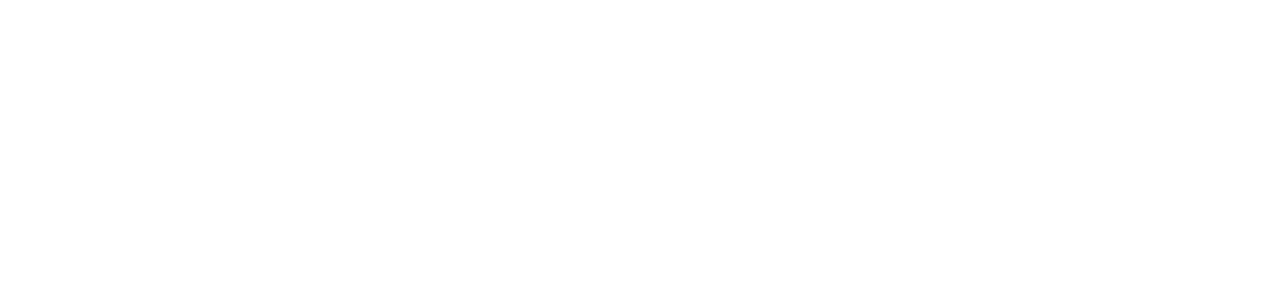
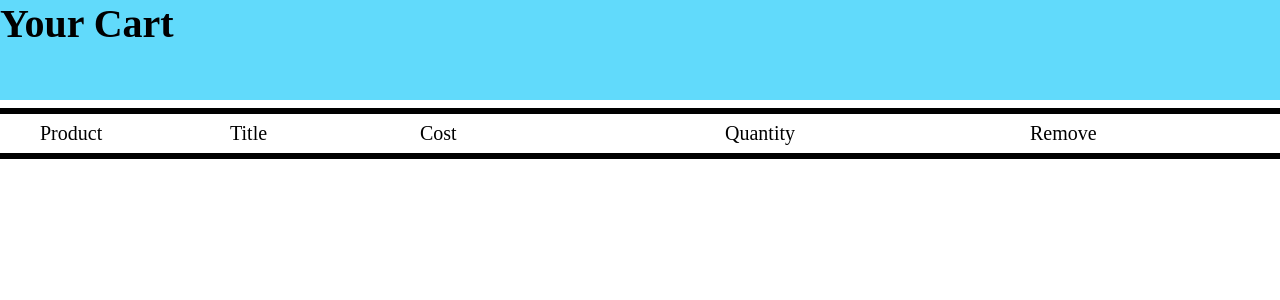
Before and after one commit to Rohan0197/Mini-Project, a React (Create React App) app: page /cart in a window 1280 px wide. Before the commit this address had no page. Shown: the top 300 px of the page. Built offline with nearby package versions, Linux system fonts and the light colour scheme.

Commit message:
username fixed,My Cart partially working,added some CSS on the items

```diff
--- a/src/App.js
+++ b/src/App.js
@@ -6,8 +6,16 @@
 import Homepage from "./components/Homepage";
 import Login from "./components/Login";
 import SignIn from "./components/SignIn";
+import MyCart from "./components/MyCart";
+import {useState} from "react";
 
 function App() {
+    const [cartItems, setCartItems] = useState([])
+
+    function addToCart(newItem) {
+        setCartItems([...cartItems, newItem])
+    }
+
     return (
         <>
             <nav>
@@ -15,7 +23,8 @@
                     <Route path='/' element={<Login/>}/>
                     <Route path='/sign' element={<SignIn/>}/>
                     <Route path='/login' element={<Login/>}/>
-                    <Route path='/home' element={<Homepage/>}/>
+                    <Route path='/home' element={<Homepage addToCart={addToCart}/>}/>
+                    <Route path='/cart' element={<MyCart cartItems={cartItems}/>}/>
                 </Routes>
             </nav>
 
--- a/src/Cart.css
+++ b/src/Cart.css
@@ -1,6 +1,70 @@
+.cart-header {
+    height: 100px;
+    background-color: #61dafb;
+    font-weight: bold;
+    font-size: 40px;
+    font-family: 'Times New Roman', Times, serif;
+}
+
+.attributes {
+    margin-left: 40px;
+    margin-right: 20px;
+    display: grid;
+    grid-template-columns: 0.5fr 0.5fr 1fr 1fr 1fr;
+    gap: 75px;
+    align-items: center;
+    font-family: 'Times New Roman', Times, serif;
+    font-size: 20px;
+
+}
+
 .cart_items {
-    display: flex;
-    flex-direction: row;
-    justify-content: space-between;
+    margin-left: 40px;
+    margin-right: 20px;
+    display: grid;
+    grid-template-columns: 0.5fr 0.5fr 1fr 1fr 1fr;
+    gap: 75px;
     align-items: center;
 }
+
+.cart_item_image {
+    width: 100px;
+    height: 100px;
+
+}
+
+.individual {
+    font-size: 20px;
+    font-family: 'Times New Roman', Times, serif;
+}
+
+.all-items {
+    display: flex;
+    flex-direction: column;
+    justify-content: center;
+    align-items: center;
+}
+
+.delete-btn-img {
+    height: 20px;
+    width: 20px;
+}
+
+.delete-btn {
+    width: 40px;
+    height: 40px;
+    justify-content: center;
+    align-items: center;
+    border-radius: 10px;
+    border-style: groove;
+}
+
+.delete-btn:hover {
+    background-color: red;
+}
+
+.delete-btn-img:hover {
+    opacity: 0.8;
+    cursor: pointer;
+
+}
--- a/src/components/Add.js
+++ b/src/components/Add.js
@@ -6,7 +6,7 @@
 
     function increment() {
         if (quantity < props.stock) {
-        setQuantity(quantity + 1);
+            setQuantity(quantity + 1);
         }
     }
 
@@ -24,8 +24,6 @@
             <label id="quantity">{quantity}</label>
             <button onClick={increment} className="increment-decrement">+</button>
         </div>
-
-
     )
 
 }
--- a/src/components/Homepage.js
+++ b/src/components/Homepage.js
@@ -1,9 +1,9 @@
-import React, { useState, useEffect } from "react";
+import React, {useEffect, useState} from "react";
 import Item from "./Item";
-import { useNavigate } from "react-router-dom";
+import {useNavigate} from "react-router-dom";
 import axios from "axios";
 
-function Homepage() {
+function Homepage(props) {
     const navigate = useNavigate();
     const [items, setItems] = useState([]);
     const [search, setSearch] = useState('');
@@ -31,9 +31,9 @@
     return (
         <div>
             <div className="footer">
-                <img src='web_icon.png' alt='icon' id="web_icon" />
+                <img src='web_icon.png' alt='icon' id="web_icon"/>
+                <label id="username">Welcome<br/>{username}</label>
                 <div className="items">
-                    <span>Welcome, {username}</span>
                     <input type="text" placeholder="Search" onChange={changeSearch} id="search"></input>
                 </div>
                 <div className="corner">
@@ -46,12 +46,13 @@
                 </div>
             </div>
             <div>
-                <hr />
+                <hr/>
             </div>
             <div className="content">
                 {items.map(item => (
                     <div key={item.id} className="sub_items">
-                        <Item name={item.name} cost={item.cost} stock={item.stock} image={item.img}/>
+                        <Item name={item.name} cost={item.cost} stock={item.stock} image={item.img}
+                              addToCart={props.addToCart}/>
                     </div>
                 ))}
             </div>
--- a/src/components/Item.js
+++ b/src/components/Item.js
@@ -1,14 +1,19 @@
 import {useState} from "react";
 import Add from "./Add";
-import CartItems from "./CartItems";
 
 function Item(props) {
 
-    const [add, setAdd] = useState(false);
+    const [add, setAdd] = useState(false)
 
-    function added() {
+
+    function handleAddToCart() {
+        props.addToCart({
+            image: props.image,
+            name: props.name,
+            cost: props.cost,
+            quantity: 1
+        });
         setAdd(true);
-        <CartItems image='apple.jpg' name={props.name} cost={props.cost} quantity={props.quantity}/>
     }
 
     return (
@@ -23,8 +28,8 @@
                 Cost: {props.cost}
             </div>
             <div className="elements">
-                <button onClick={added} id="add">
-                    {add ? <Add props={props.cost} stock={props.stock}/> : 'Add'}
+                <button onClick={handleAddToCart} id="add">
+                    {add ? <Add stock={props.stock}/> : 'Add'}
                 </button>
             </div>
         </div>
--- a/src/components/Login.js
+++ b/src/components/Login.js
@@ -62,7 +62,8 @@
                     <form onSubmit={handleSubmit}>
                         <div>
                             <label className="labels">Username: </label>
-                            <input type="text" autoFocus className="inp" name="username" value={formvalue.username}
+                            <input type="text" autoFocus className="inp" name="username" id="user_name"
+                                   value={formvalue.username}
                                    onChange={handleInput}/>
                         </div>
                         <div>
--- a/src/components/MyCart.js
+++ b/src/components/MyCart.js
@@ -1,11 +1,29 @@
-function MyCart() {
+function MyCart(props) {
 
     return (
         <div>
-            <p>Product</p>
-            <p>Title</p>
-            <p>Cost</p>
-            <p>Quantity</p>
+            <div className="cart-header">Your Cart</div>
+            <hr/>
+            <div className="attributes">
+                <label>Product</label>
+                <label>Title</label>
+                <label>Cost</label>
+                <label>Quantity</label>
+                <label>Remove</label>
+            </div>
+            <hr/>
+
+            {props.cartItems.map((item, index) => (
+                <div key={index} className="cart_items">
+                    <img src={item.image} alt="item" className="cart_item_image"/>
+                    <label className="individual">{item.name}</label>
+                    <label className="individual">{item.cost}</label>
+                    <label className="individual">{item.quantity}</label>
+                    <button className='delete-btn'><img src='delete.png' className="delete-btn-img"/></button>
+                </div>
+            ))}
+
+
         </div>
     )
 }
--- a/src/hompage.css
+++ b/src/hompage.css
@@ -3,7 +3,7 @@
     height: 120px;
     align-items: center;
     justify-content: space-evenly;
-    gap: 100px;
+    gap: 50px;
 }
 
 .items {
@@ -33,6 +33,12 @@
 
 }
 
+#username {
+    font-family: 'Times New Roman', Times, serif;
+    font-size: 28px;
+    font-weight: bold;
+}
+
 hr {
     border: 3px solid black;
 }
--- a/src/item.css
+++ b/src/item.css
@@ -13,6 +13,7 @@
     grid-template-columns:repeat(3, 1fr);
     margin-left: 320px;
     gap: 20px;
+
 }
 
 /*.sub_items {
@@ -27,8 +28,12 @@
     display: flex;
     flex-direction: column;
     justify-content: space-between;
+    transition: transform 0.3s ease-in-out;
 }
 
+.sub_items:hover {
+    transform: translateY(-8px); /* Adjust the value as needed */
+}
 
 .item_box {
     display: flex;
@@ -40,6 +45,7 @@
     width: 350px;
     height: 350px;
 }
+
 
 #apple {
     height: 200px;
```
Also changed, not shown: public/delete.png (added).
